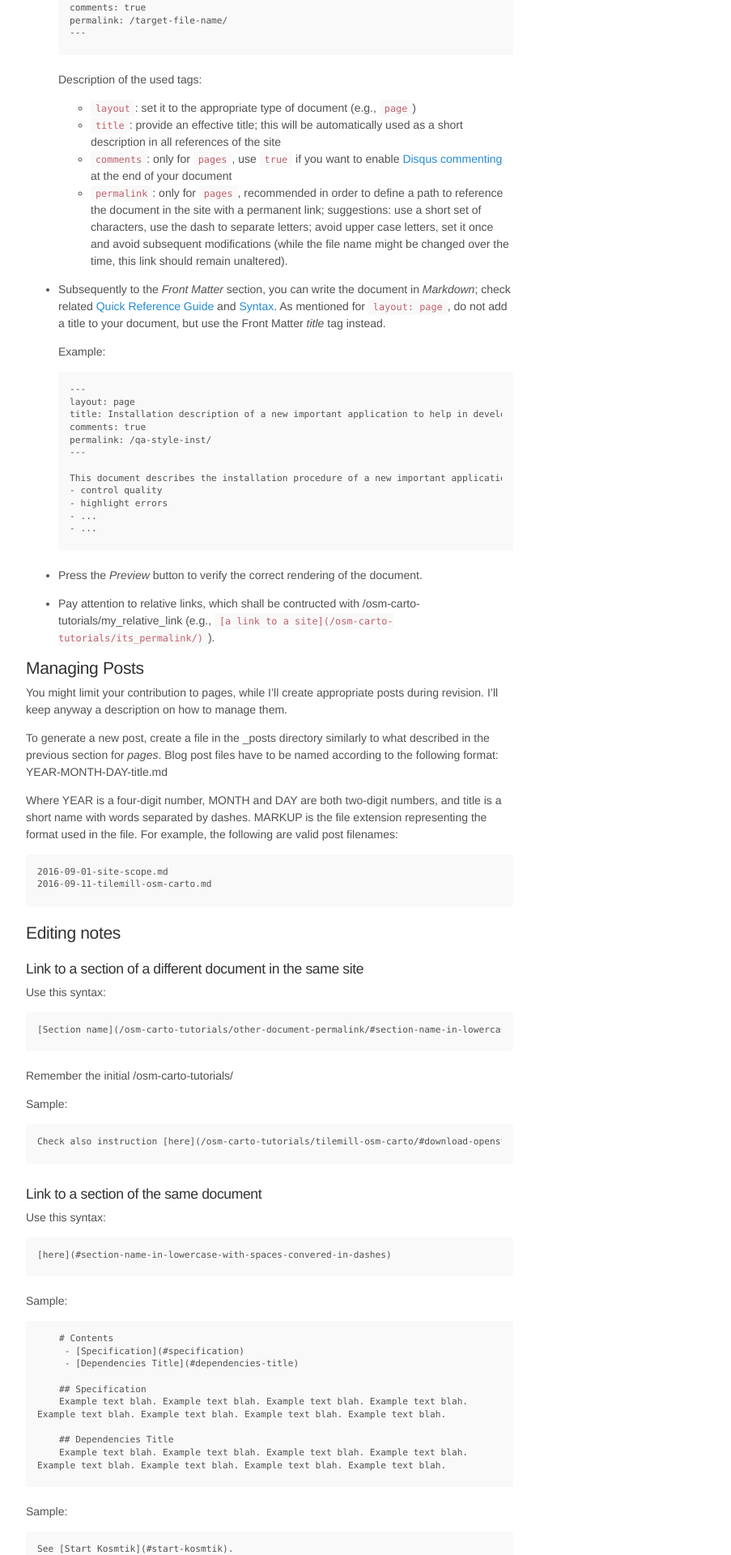
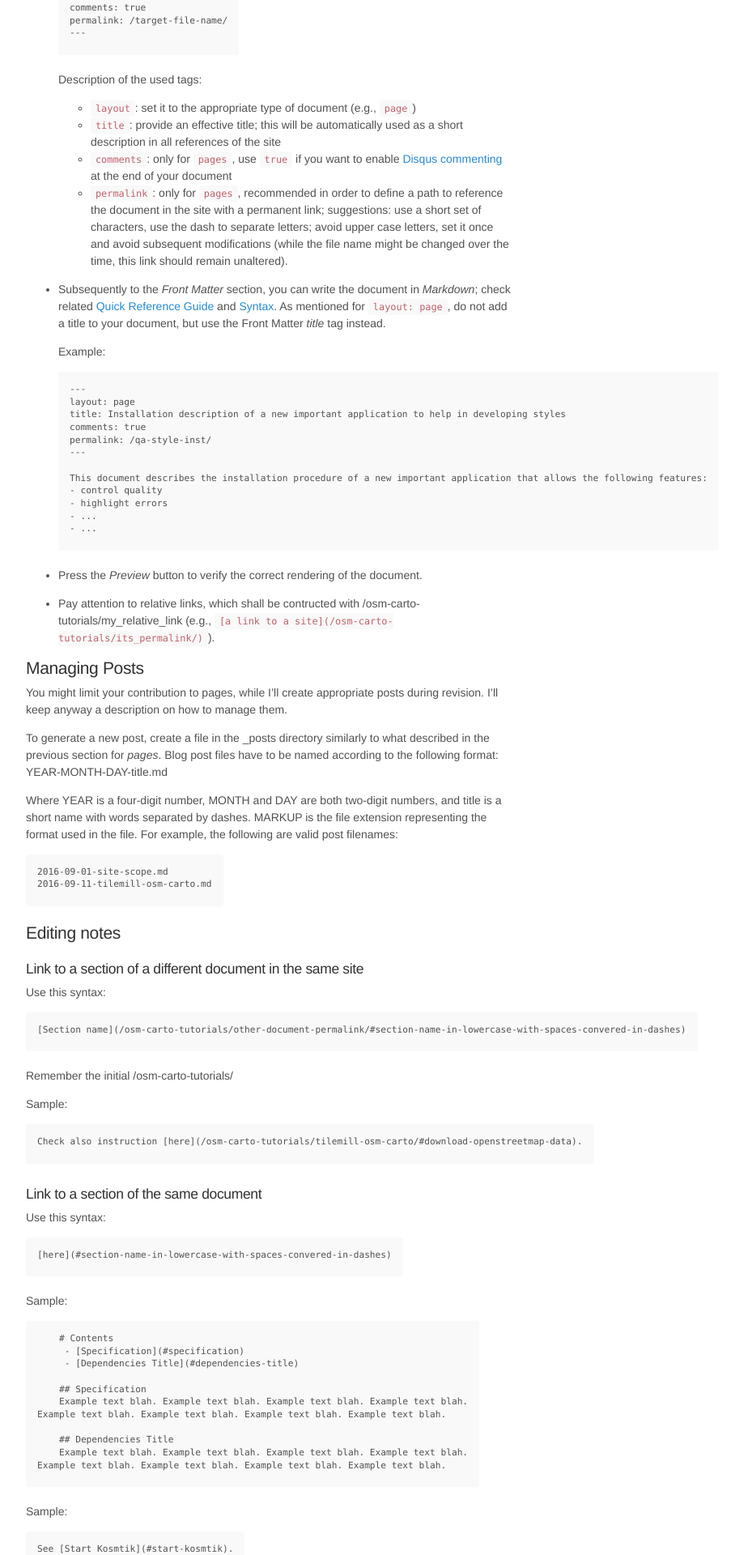
Before and after one commit to Ircama/osm-carto-tutorials, a Jekyll site: the page built from pages/how-to-contribute.md, in a window 1280 px wide. Shown: the part 976-2896 px from the top of the page at 81% size, without its empty margins (243-1146 px from the left). Built offline with Jekyll 4.4.1, drawn with Linux system fonts in a browser that asks for light colours; comment, search, counter and statistics services are not loaded.

Commit message:
Update poole.css

```diff
--- a/public/css/poole.css
+++ b/public/css/poole.css
@@ -180,7 +180,7 @@
   word-wrap: break-word;
   background-color: #f9f9f9;
 
-  overflow: auto; white-space: pre; display: inline-block; width: 100%; /* scrollbars */
+  overflow: auto; white-space: pre; display: inline-block; /* scrollbars */
 
 }
 pre code {
@@ -189,7 +189,7 @@
   color: inherit;
   background-color: transparent;
 
-  overflow: auto; white-space: pre; display: inline-block; width: 100%; /* scrollbars */
+  overflow: auto; white-space: pre; display: inline-block; /* scrollbars */
 }
 
 /* Pygments via Jekyll */
```
